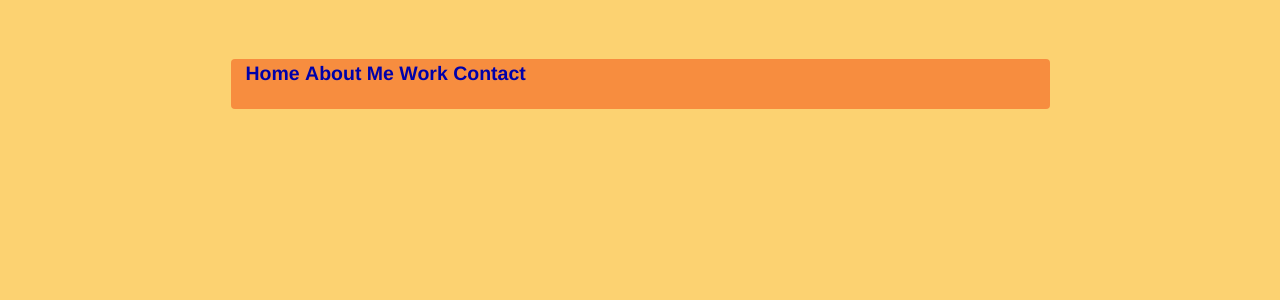
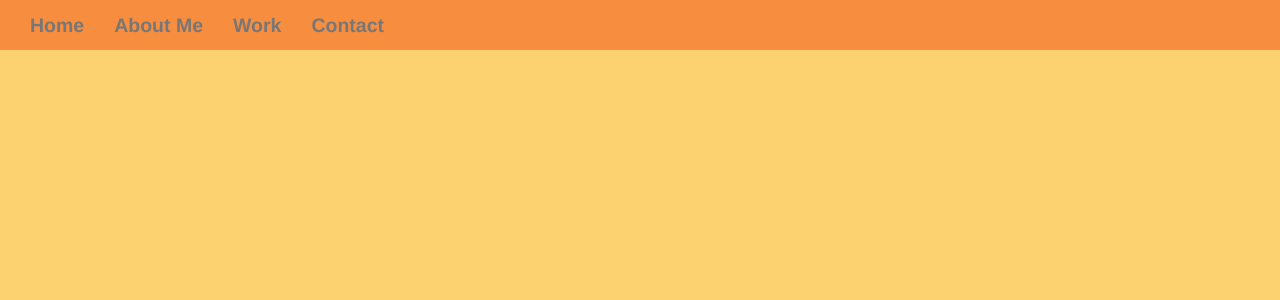
Before and after one commit to kanika23oct/kanika23oct.github.io, a Jekyll site: the page built from index.html, in a window 1280 px wide. Shown: the top 300 px of the page. Built offline with Jekyll 4.4.1, drawn with Linux system fonts in a browser that asks for light colours.

Commit message:
removed the rounded corners of navigation bar

```diff
--- a/_layouts/default.html
+++ b/_layouts/default.html
@@ -22,12 +22,12 @@
           <div class="site">
             <div class="header">
               <h3 class="title"><a href="/">{{ site.name }}</a></h3>
-              <div class="navbar">
+              <div class="navbar navbar-fixed-top">
                 <ul class="nav navbar-nav">
-	          <a class="active" href="/">Home</a>
-                  <a  href="/">About Me</a>
-                  <a  href="/">Work</a>
-                  <a  href="contact.html">Contact</a>
+	          <li><a class="active" href="/">Home</a></li>
+                  <li><a  href="/">About Me</a></li>
+                  <li><a  href="/">Work</a></li>
+                  <li><a  href="contact.html">Contact</a></li>
                 </ul>
              </div>
             </div>
```
Also changed, not shown: _layouts/contact.html (+5 -5 lines).
